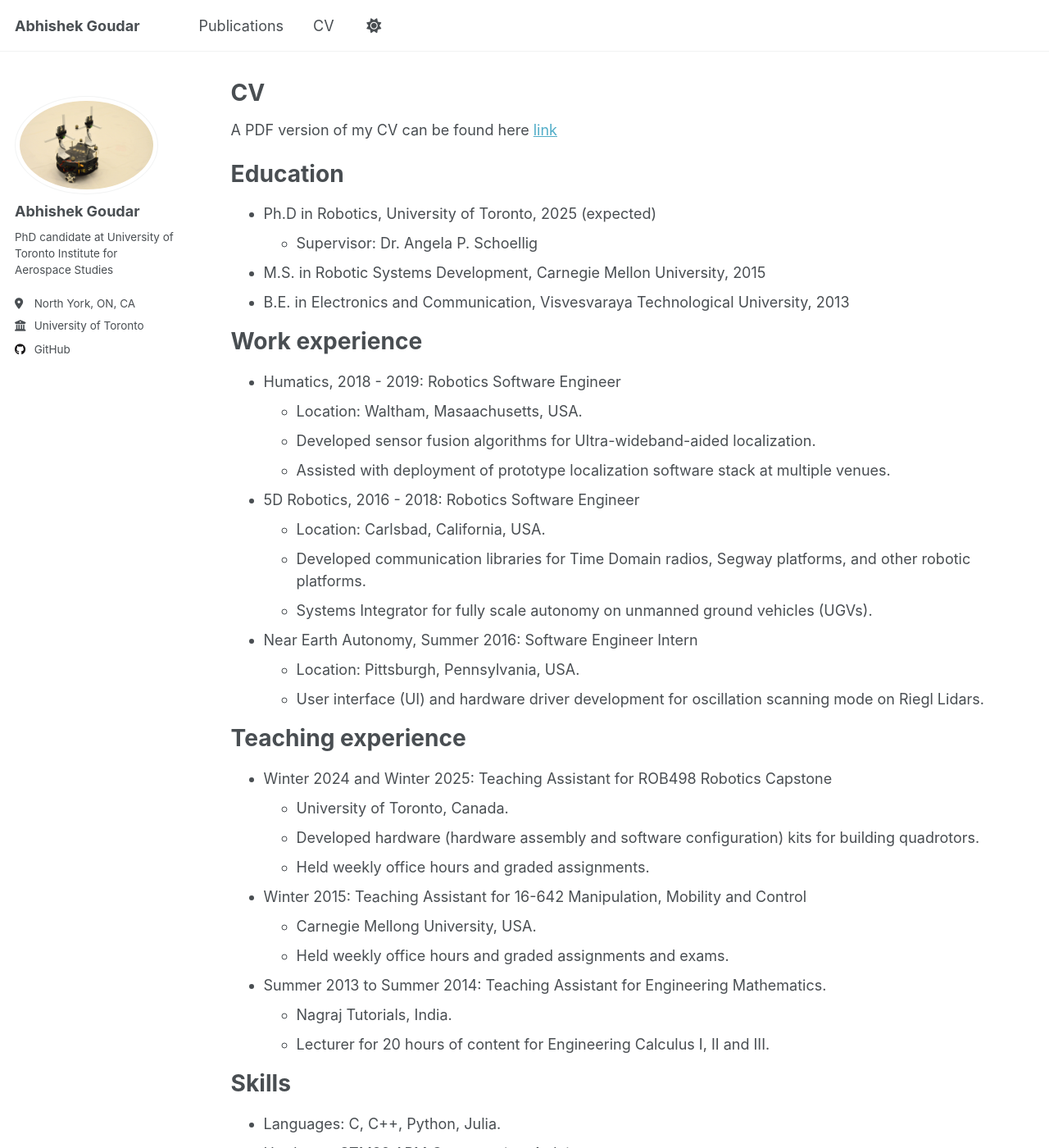
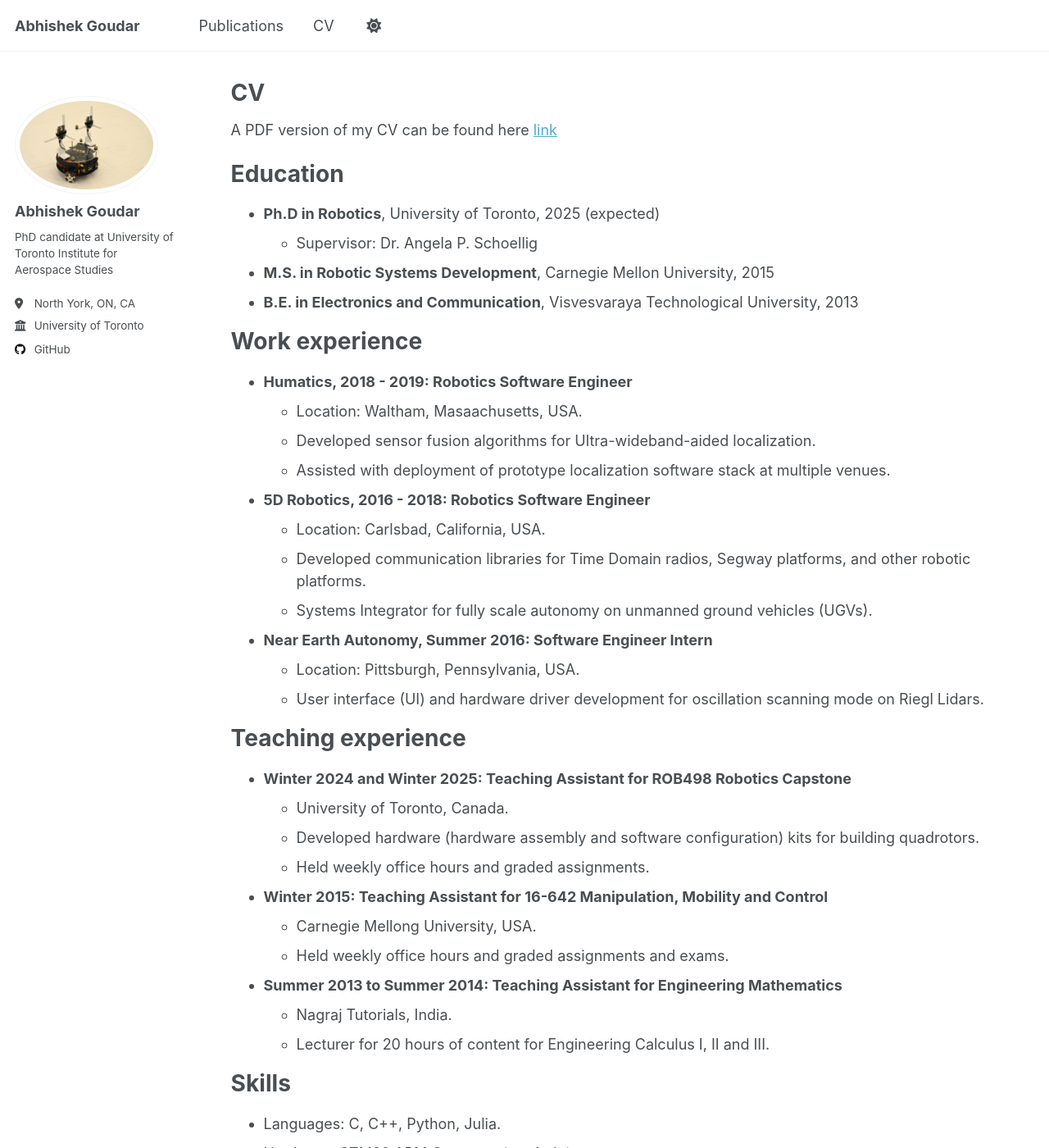
Before and after one commit to abhigoudar/abhigoudar.github.io, a Jekyll site: the page built from _pages/cv.md, in a window 1280 px wide and 1400 px high. Shown: the whole window at 82% size. Built offline with Jekyll 4.4.1, drawn with Linux system fonts in a browser that asks for light colours.

```diff
--- a/_pages/cv.md
+++ b/_pages/cv.md
@@ -13,40 +13,40 @@
 
 Education
 ======
-* Ph.D in Robotics, University of Toronto, 2025 (expected)
+* **Ph.D in Robotics**, University of Toronto, 2025 (expected)
   * Supervisor: Dr. Angela P. Schoellig
-* M.S. in Robotic Systems Development, Carnegie Mellon University, 2015
-* B.E. in Electronics and Communication, Visvesvaraya Technological University, 2013
+* **M.S. in Robotic Systems Development**, Carnegie Mellon University, 2015
+* **B.E. in Electronics and Communication**, Visvesvaraya Technological University, 2013
 
 
 Work experience
 ======
-* Humatics, 2018 - 2019: Robotics Software Engineer
+* **Humatics, 2018 - 2019: Robotics Software Engineer**
   * Location: Waltham, Masaachusetts, USA.
   * Developed sensor fusion algorithms for Ultra-wideband-aided localization.
   * Assisted with deployment of prototype localization software stack at multiple venues.
 
-* 5D Robotics, 2016 - 2018: Robotics Software Engineer
+* **5D Robotics, 2016 - 2018: Robotics Software Engineer**
   * Location: Carlsbad, California, USA.
   * Developed communication libraries for Time Domain radios, Segway platforms, and other robotic platforms.
   * Systems Integrator for fully scale autonomy on unmanned ground vehicles (UGVs).
 
-* Near Earth Autonomy, Summer 2016: Software Engineer Intern
+* **Near Earth Autonomy, Summer 2016: Software Engineer Intern**
   * Location: Pittsburgh, Pennsylvania, USA.
   * User interface (UI) and hardware driver development for oscillation scanning mode on Riegl Lidars.
 
 Teaching experience
 ======
-* Winter 2024 and Winter 2025: Teaching Assistant for ROB498 Robotics Capstone
+* **Winter 2024 and Winter 2025: Teaching Assistant for ROB498 Robotics Capstone**
   * University of Toronto, Canada.
   * Developed hardware (hardware assembly and software configuration) kits for building quadrotors.
   * Held weekly office hours and graded assignments.
 
-* Winter 2015: Teaching Assistant for 16-642 Manipulation, Mobility and Control
+* **Winter 2015: Teaching Assistant for 16-642 Manipulation, Mobility and Control**
   * Carnegie Mellong University, USA.
   * Held weekly office hours and graded assignments and exams.
 
-* Summer 2013 to Summer 2014: Teaching Assistant for Engineering Mathematics.
+* **Summer 2013 to Summer 2014: Teaching Assistant for Engineering Mathematics**
   * Nagraj Tutorials, India.
   * Lecturer for 20 hours of content for Engineering Calculus I, II and III.
 
```
